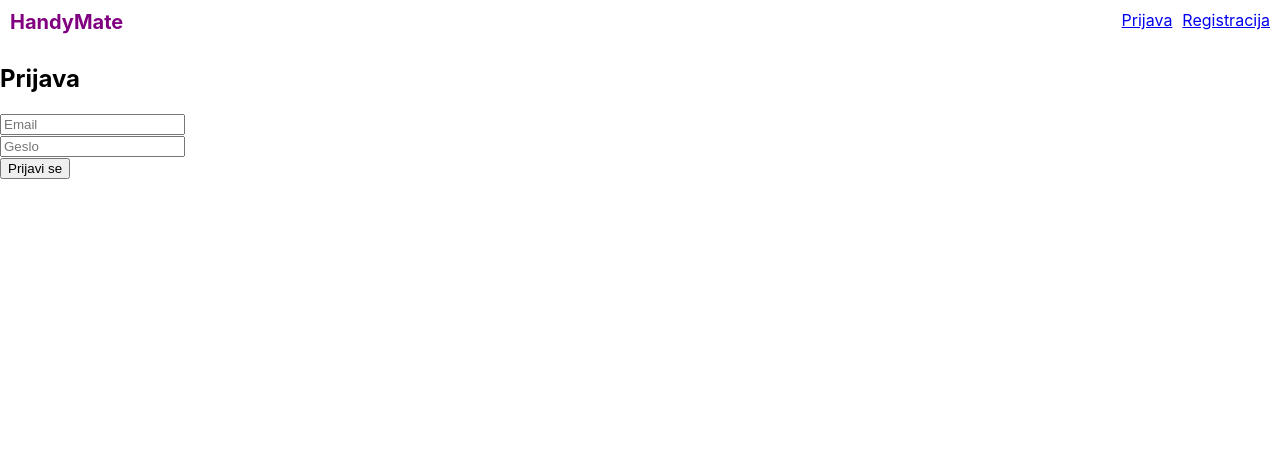
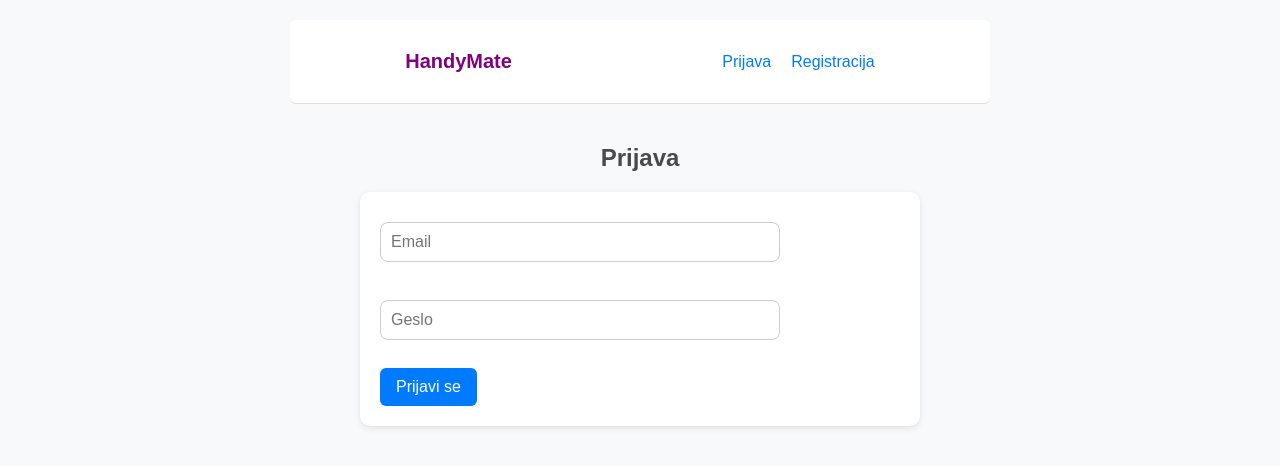
Before and after one commit to lukiri23/handymateapp, a React (Create React App) app in the folder frontend/: page /login in a window 1280 px wide. Shown: the top 466 px of the page. Built offline with nearby package versions, Linux system fonts and the light colour scheme.

Commit message:
UI posodobive, bolj moderen izgled, spacing med mojstri, vecji text fieldi

```diff
--- a/frontend/src/App.css
+++ b/frontend/src/App.css
@@ -1,38 +1,131 @@
-.App {
-  text-align: center;
+body {
+  font-family: Arial, sans-serif;
+  background-color: #f8f9fa;
+  margin: 0;
+  padding: 0;
+  color: #333;
+}
+nav {
+  background: #fff;
+  border-bottom: 1px solid #ddd;
+  padding: 10px 20px;
+  display: flex;
+  justify-content: space-between;
+  align-items: center;
+  flex-wrap: nowrap;
+  white-space: nowrap;
+  width: calc(100% + 100px);
+  margin: 0 -50px;
+  box-sizing: border-box;
+  border-radius: 6px;
 }
 
-.App-logo {
-  height: 40vmin;
-  pointer-events: none;
+
+
+
+
+.nav-right {
+  display: flex;
+  align-items: center;
+  gap: 15px;
 }
 
-@media (prefers-reduced-motion: no-preference) {
-  .App-logo {
-    animation: App-logo-spin infinite 20s linear;
-  }
+.nav-right span {
+  white-space: nowrap;
 }
 
-.App-header {
-  background-color: #282c34;
-  min-height: 100vh;
-  display: flex;
-  flex-direction: column;
-  align-items: center;
-  justify-content: center;
-  font-size: calc(10px + 2vmin);
-  color: white;
+
+div {
+  margin: 0 auto;
+  max-width: 600px;
+  padding: 20px;
 }
 
-.App-link {
-  color: #61dafb;
+h1, h2, h3 {
+  text-align: center;
+  color: #4a4a4a;
 }
 
-@keyframes App-logo-spin {
-  from {
-    transform: rotate(0deg);
-  }
-  to {
-    transform: rotate(360deg);
-  }
+form {
+  background: #fff;
+  padding: 20px;
+  border-radius: 10px;
+  box-shadow: 0 2px 6px rgba(0, 0, 0, 0.1);
+  margin-top: 20px;
 }
+
+input[type="text"],
+input[type="email"],
+input[type="password"],
+input[type="number"],
+select {
+  width: 100%;
+  max-width: 400px;
+  padding: 10px;
+  margin: 10px 0;
+  border: 1px solid #ccc;
+  border-radius: 8px;
+  font-size: 16px;
+  outline: none;
+  transition: border-color 0.2s ease-in-out, box-shadow 0.2s ease-in-out;
+  display: block;
+  box-sizing: border-box;
+}
+
+
+input:focus,
+select:focus {
+  border-color: #007bff;
+  box-shadow: 0 0 5px rgba(0, 123, 255, 0.5);
+}
+
+input[type="checkbox"] {
+  margin-right: 8px;
+}
+
+button {
+  background-color: #007bff;
+  color: white;
+  border: none;
+  padding: 10px 16px;
+  border-radius: 6px;
+  cursor: pointer;
+  font-size: 16px;
+  transition: background-color 0.2s ease-in-out;
+}
+
+li {
+  margin-bottom: 10px;
+  white-space: nowrap;
+}
+
+
+button:hover {
+  background-color: #0056b3;
+}
+
+p {
+  font-size: 14px;
+  text-align: center;
+  margin-top: 10px;
+}
+
+p.success {
+  color: green;
+}
+
+p.error {
+  color: red;
+}
+
+
+
+nav a {
+  margin: 0 10px;
+  text-decoration: none;
+  color: #007bff;
+}
+
+nav a:hover {
+  text-decoration: underline;
+}
--- a/frontend/src/App.js
+++ b/frontend/src/App.js
@@ -1,5 +1,7 @@
 import React from 'react';
 import { BrowserRouter as Router, Routes, Route } from 'react-router-dom';
+import './App.css';
+
 import Domov from './pages/Domov';
 import Tezave from './pages/Tezave';
 import DodajTezavo from './pages/DodajTezavo';
--- a/frontend/src/pages/Register.js
+++ b/frontend/src/pages/Register.js
@@ -1,5 +1,6 @@
 import React, { useState } from 'react';
 import axios from 'axios';
+import { useNavigate } from 'react-router-dom';
 
 function Register() {
   const [ime, setIme] = useState('');
@@ -10,6 +11,7 @@ function Register() {
   const [tipRacuna, setTipRacuna] = useState('uporabnik');
   const [strokovnosti, setStrokovnosti] = useState([]);
   const [sporocilo, setSporocilo] = useState('');
+  const navigate = useNavigate();
 
   const vseStrokovnosti = ['Vodovodar', 'Električar', 'Zidar', 'Slikopleskar'];
 
@@ -24,10 +26,9 @@ function Register() {
 
   const handleSubmit = async (e) => {
     e.preventDefault();
+    try {
 
-    try {
       await axios.post('http://localhost:3001/api/register', {
-
         ime,
         priimek,
         gsm,
@@ -36,7 +37,18 @@ function Register() {
         tip_racuna: tipRacuna,
         strokovnosti: tipRacuna === 'mojster' ? strokovnosti : null
       });
-      setSporocilo('Uspešna registracija!');
+
+
+      const loginResponse = await axios.post('http://localhost:3001/api/login', {
+        email,
+        geslo
+      });
+
+
+      localStorage.setItem('user', JSON.stringify(loginResponse.data));
+
+
+      navigate('/');
     } catch (err) {
       console.log("FULL ERROR:", err);
       console.log("RESPONSE ERROR:", err.response?.data);
@@ -44,7 +56,7 @@ function Register() {
       if (err.response?.status === 409) {
         setSporocilo('Email je že v uporabi.');
       } else {
-    setSporocilo('Napaka pri registraciji.');
+        setSporocilo('Napaka pri registraciji!');
       }
     }
   };
@@ -53,22 +65,27 @@ function Register() {
     <div>
       <h2>Registracija</h2>
       <form onSubmit={handleSubmit}>
+        <div>
           <input type="text" placeholder="Ime" value={ime} onChange={(e) => setIme(e.target.value)} /><br />
           <input type="text" placeholder="Priimek" value={priimek} onChange={(e) => setPriimek(e.target.value)} /><br />
           <input type="text" placeholder="GSM" value={gsm} onChange={(e) => setGsm(e.target.value)} /><br />
           <input type="email" placeholder="Email" value={email} onChange={(e) => setEmail(e.target.value)} /><br />
           <input type="password" placeholder="Geslo" value={geslo} onChange={(e) => setGeslo(e.target.value)} /><br />
+        </div>
 
+        <div>
           <select value={tipRacuna} onChange={(e) => setTipRacuna(e.target.value)}>
             <option value="uporabnik">Uporabnik</option>
             <option value="mojster">Mojster</option>
-        </select><br /><br />
+          </select>
+        </div>
+        <br />
 
         {tipRacuna === 'mojster' && (
           <div>
             <p>Izberi strokovnosti:</p>
             {vseStrokovnosti.map((s, i) => (
-              <label key={i}>
+              <label key={i} style={{ display: 'block' }}>
                 <input
                   type="checkbox"
                   value={s}
```
Lines whose indentation alone changed are shown as unchanged.
